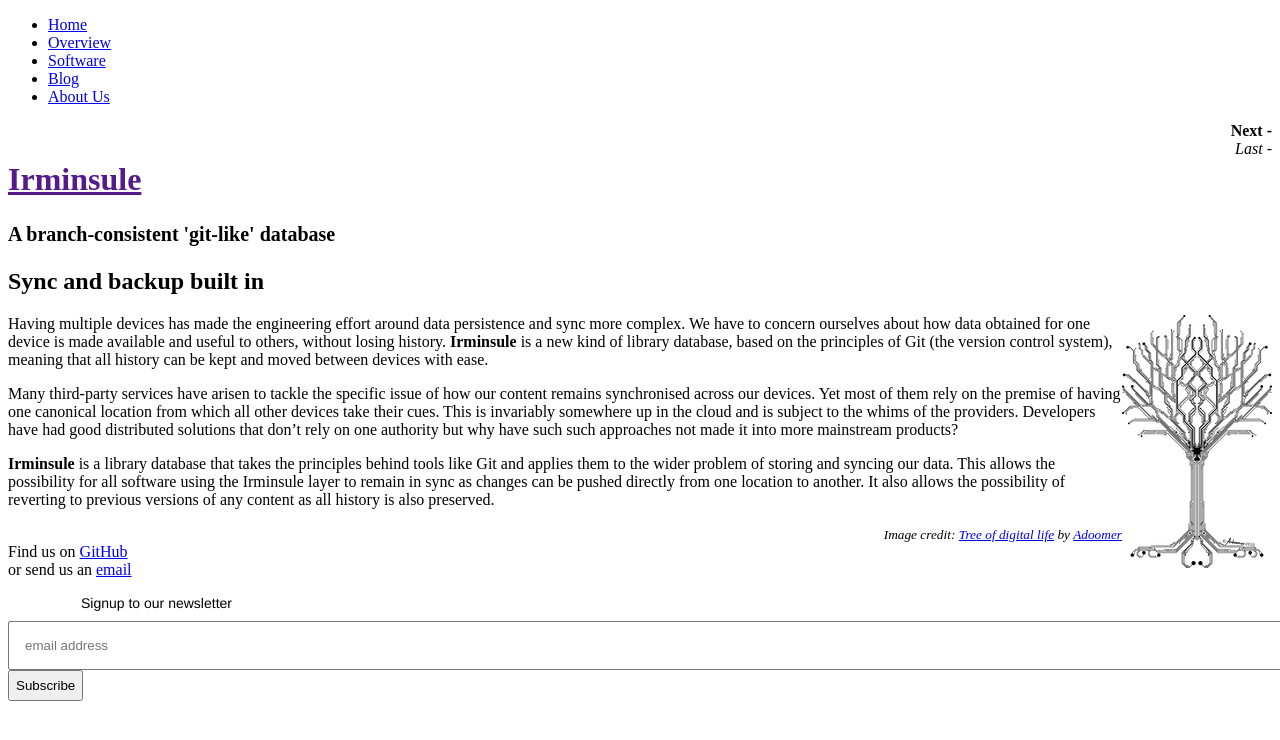
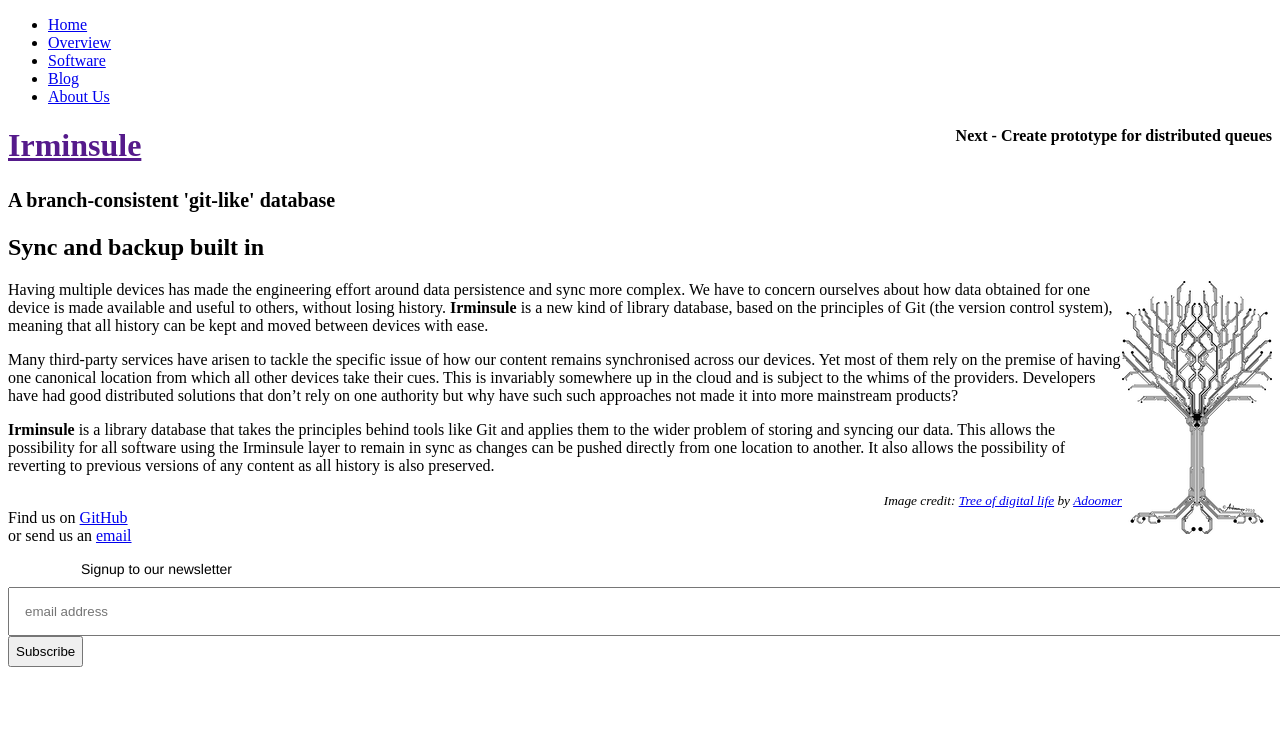
Before and after one commit to nymote/nymote.github.io, a Jekyll site: the page built from software/irminsule/index.md, in a window 1280 px wide. Shown: the top 740 px of the page. Built offline with Jekyll 4.4.1, drawn with Linux system fonts in a browser that asks for light colours; nearby versions of some CDN libraries; library files that are not in the unit come from our copies; comment, search, counter and statistics services are not loaded.

Commit message:
update irminsule status

```diff
--- a/software/irminsule/index.md
+++ b/software/irminsule/index.md
@@ -2,8 +2,8 @@
 layout: page
 title: Irminsule
 tagline: "A branch-consistent 'git-like' database"
-next: ""
-last: ""
+next: "Create prototype for distributed queues"
+
 ---
 {% include JB/setup %}
 
```
